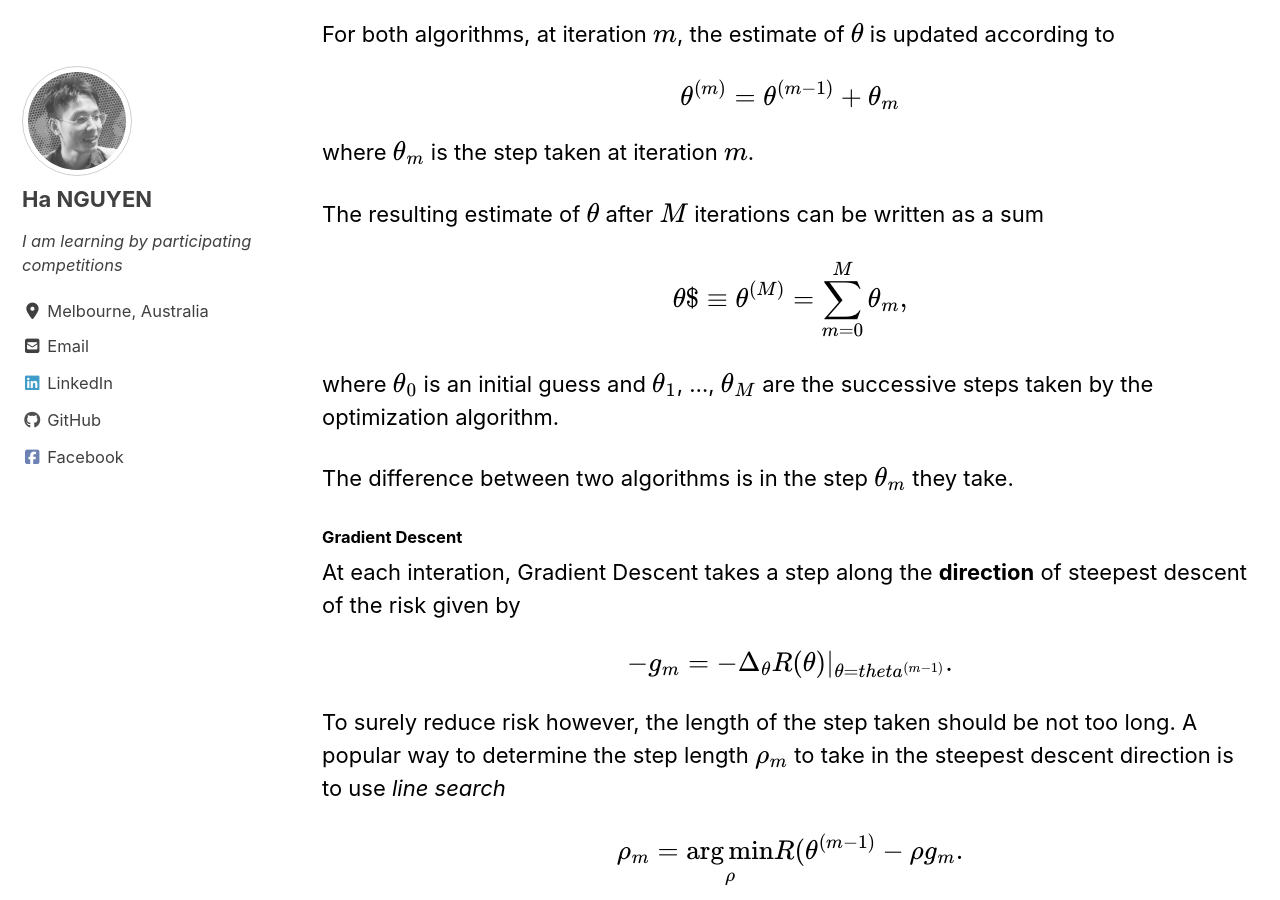
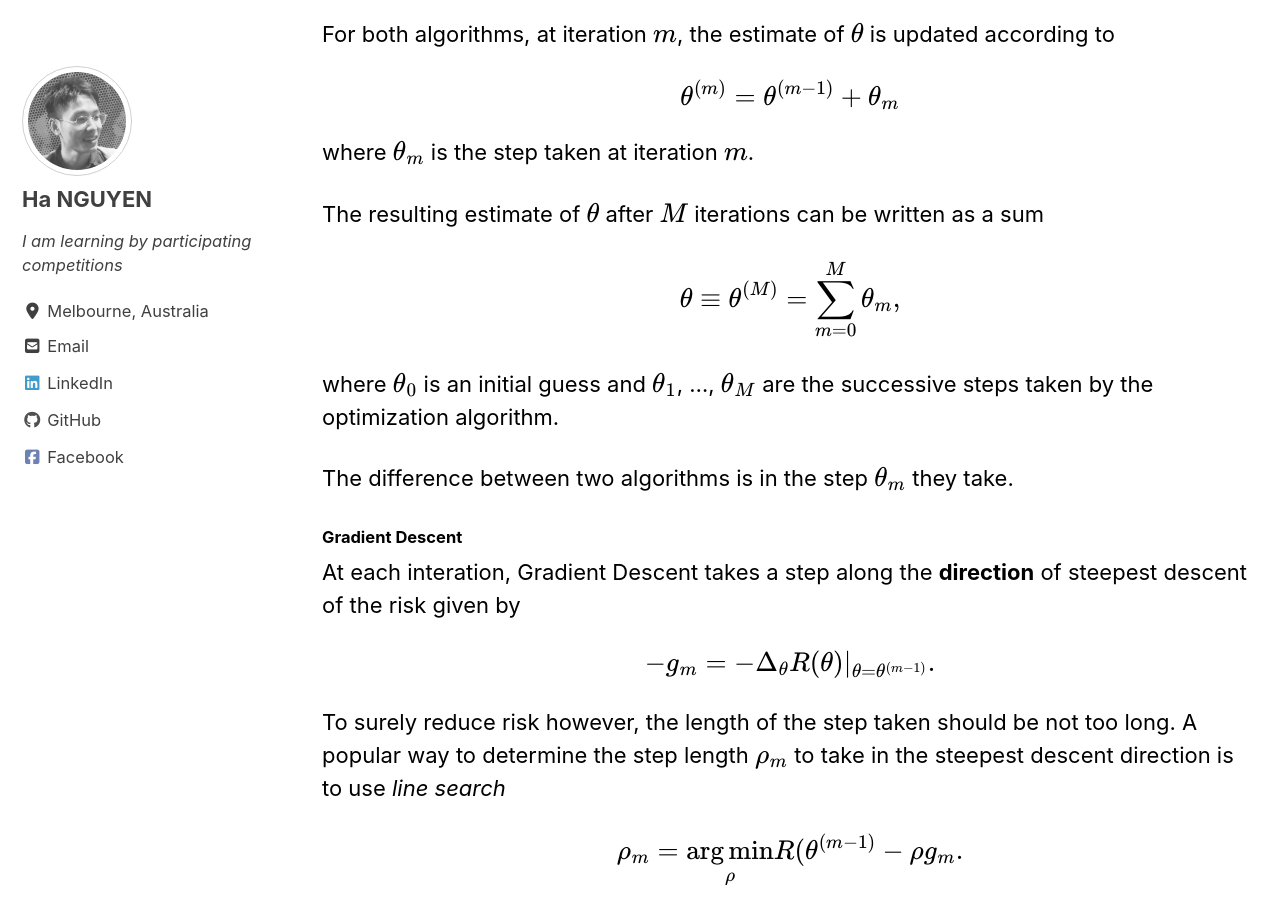
Before and after one commit to datasciblog/datasciblog.github.io, a Jekyll site: the page built from _posts/2020-02-26-tree-boosting-03.md, in a window 1280 px wide and 900 px high, scrolled down 6733 px. Built offline with Jekyll 4.4.1, drawn with Linux system fonts in a browser that asks for light colours; cached includes are drawn as plain includes; nearby versions of some CDN libraries; formulas are drawn with MathJax 3.

```diff
--- a/_posts/2020-02-26-tree-boosting-03.md
+++ b/_posts/2020-02-26-tree-boosting-03.md
@@ -160,7 +160,7 @@ where $\theta_m$ is the step taken at iteration $m$.
 
 The resulting estimate of $\theta$ after $M$ iterations can be written as a sum
 
-$$\theta$ \equiv \theta^{(M)} = \sum\limits_{m=0}^M \theta_m,$$
+$$\theta \equiv \theta^{(M)} = \sum\limits_{m=0}^M \theta_m,$$
 
 where $\theta_0$ is an initial guess and $\theta_1$, ..., $\theta_M$ are the successive steps taken by the optimization algorithm.
 
@@ -170,7 +170,7 @@ The difference between two algorithms is in the step $\theta_m$ they take.
 
 At each interation, Gradient Descent takes a step along the **direction** of steepest descent of the risk given by
 
-$$−g_m = −\Delta_θ R(\theta)|_{\theta=theta^{(m−1)}}.$$
+$$−g_m = −\Delta_θ R(\theta)|_{\theta=\theta^{(m−1)}}.$$
 
 To surely reduce risk however, the length of the step taken should be not too long. A popular way to determine the step length $\rho_m$ to take in the steepest descent direction is to use *line search*
 
```
